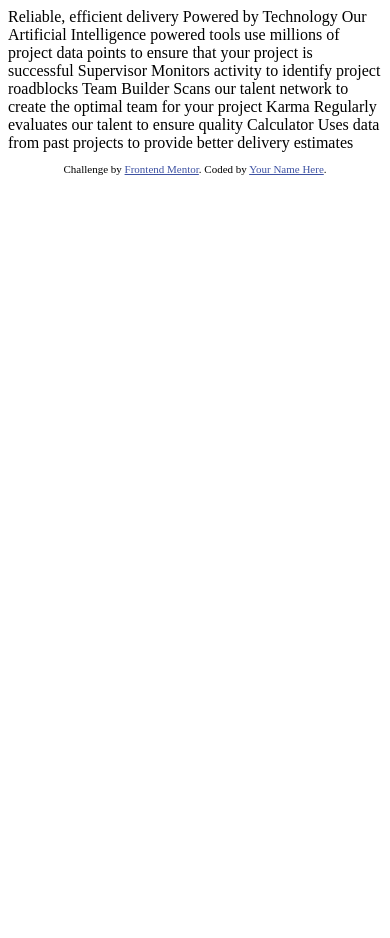
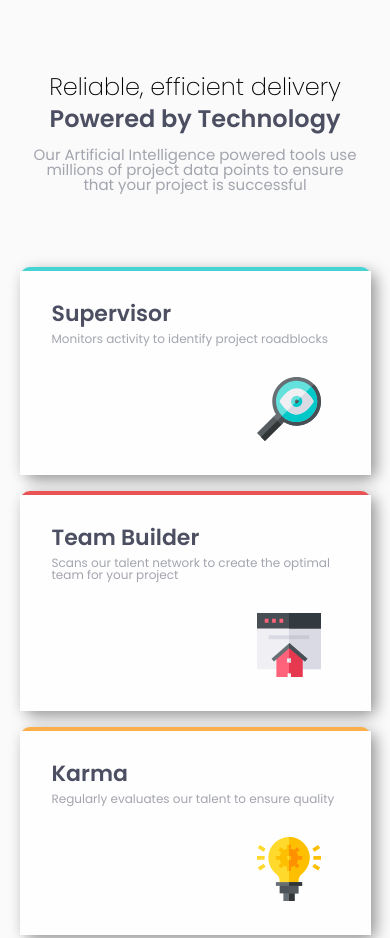
Before and after one commit to KaioJesus/FourCard, a plain HTML site: page assets/index.html in a window 390 px wide. Shown: the top 938 px of the page. Before the commit the page ends 844 px from the top, so only its background shows below. Drawn offline with Linux system fonts and the light colour scheme.

Commit message:
mobile design finished

```diff
--- /dev/null
+++ b/assets/css/reset.css
@@ -0,0 +1,86 @@
+html, body, div, span, applet, object, iframe,
+h1, h2, h3, h4, h5, h6, p, blockquote, pre,
+a, abbr, acronym, address, big, cite, code,
+del, dfn, em, img, ins, kbd, q, s, samp,
+small, strike, strong, sub, sup, tt, var,
+b, u, i, center,
+dl, dt, dd, ol, ul, li,
+fieldset, form, label, legend,
+table, caption, tbody, tfoot, thead, tr, th, td,
+article, aside, canvas, details, embed,
+figure, figcaption, footer, header, hgroup,
+menu, nav, output, ruby, section, summary,
+time, mark, audio, video {
+	margin: 0;
+	padding: 0;
+	border: 0;
+	font-size: 100%;
+	font: inherit;
+	vertical-align: baseline;
+}
+
+article, aside, details, figcaption, figure,
+footer, header, hgroup, menu, nav, section {
+	display: block;
+}
+body {
+	line-height: 1;
+}
+ol, ul {
+	list-style: none;
+}
+blockquote, q {
+	quotes: none;
+}
+blockquote:before, blockquote:after,
+q:before, q:after {
+	content: '';
+	content: none;
+}
+table {
+	border-collapse: collapse;
+	border-spacing: 0;
+}
+
+a {
+	color: inherit;
+	text-decoration: none;
+}
+
+img {
+	width: inherit;
+}
+
+button {
+	font-family: inherit;
+	font-size: inherit;
+	color: inherit;
+	font-weight: inherit;
+	padding: 0;
+	border: none;
+	background-color: unset;
+}
+
+input {
+	border: none;
+	color: inherit;
+	font-size: inherit;
+	font-weight: inherit;
+	font-family: inherit;
+}
+
+textarea {
+	border: none;
+	color: inherit;
+	font-size: inherit;
+	font-weight: inherit;
+	font-family: inherit;
+}
+
+select {
+	border: none;
+	color: inherit;
+	font-size: inherit;
+	font-weight: inherit;
+	font-family: inherit;
+}
--- /dev/null
+++ b/assets/css/style.css
@@ -0,0 +1,88 @@
+body{
+    font-family: 'Poppins';
+    font-size: 15px;
+    background-color: hsl(0, 0%, 98%);
+}
+/* header */
+
+.description{
+    padding: 5em 2em;
+    text-align: center;
+}
+
+.description__title-h2{
+    font-size: 24px;
+    font-weight: 200;
+
+}
+
+.description__title-h1{
+    font-size: 24px;
+    font-weight: 600;
+    margin: 8px 0 16px;
+    color: hsl(234, 12%, 34%);
+
+}
+
+.description__text{
+    font-weight: 400;
+    color: hsl(229, 6%, 66%);
+
+}
+/* seções */
+
+.container-card{
+
+    display: flex;
+    flex-direction: column;
+    align-items: center;
+    justify-content: space-around;
+    gap: 16px;
+
+}
+
+.cards{
+    border-radius: 10px;
+    width: 90%;
+    box-shadow: 5px 5px 15px rgb(150, 149, 149)
+}
+
+.cards:nth-child(1){
+    background-color: hsl(180, 62%, 55%);
+    padding-top: 4px;
+}
+.cards:nth-child(2){
+    background-color: hsl(0, 78%, 62%);
+    padding-top: 4px;
+}
+.cards:nth-child(3){
+    background-color: hsl(34, 97%, 64%);
+    padding-top: 4px;
+}
+.cards:nth-child(4){
+    background-color: hsl(212, 86%, 64%);
+    padding-top: 4px;
+}
+
+.cards__div{
+    padding: 32px;
+    background: rgb(254, 254, 254);
+}
+
+.cards__titulo{
+    font-size: 22px;
+    font-weight: 600;
+    color: hsl(234, 12%, 34%);
+    margin-bottom: 8px;
+}
+
+.cards__text{
+    font-weight: 400;
+    color: hsl(229, 6%, 66%);
+    font-size: 12px;
+}
+
+.cards__img{
+   margin-top: 32px;
+   margin-left: 205px;
+}
--- a/assets/index.html
+++ b/assets/index.html
@@ -1,5 +1,5 @@
 <!DOCTYPE html>
-<html lang="en">
+<html lang="pt-br">
   <head>
     <meta charset="UTF-8">
     <meta name="viewport" content="width=device-width, initial-scale=1.0"> <!-- displays site properly based on user's device -->
@@ -8,38 +8,51 @@
 
     <title>Frontend Mentor | Four card feature section</title>
 
-  <!-- Feel free to remove these styles or customise in your own stylesheet 👍 -->
-  <style>
-    .attribution { font-size: 11px; text-align: center; }
-    .attribution a { color: hsl(228, 45%, 44%); }
-  </style>
+    <link rel="stylesheet" href="css/reset.css">
+    <link rel="stylesheet" href="css/style.css">
+    <link rel="preconnect" href="https://fonts.googleapis.com">
+    <link rel="preconnect" href="https://fonts.gstatic.com" crossorigin>
+    <link href="https://fonts.googleapis.com/css2?family=Poppins:wght@200;400;600&display=swap" rel="stylesheet">
+
   </head>
   <body>
+    <main>
+      <header class="description">
+          <h2 class="description__title-h2">Reliable, efficient delivery </h2>
+          <h1 class="description__title-h1">Powered by Technology</h1>
 
-  Reliable, efficient delivery
-  Powered by Technology
-
-  Our Artificial Intelligence powered tools use millions of project data points
-  to ensure that your project is successful
-
-  Supervisor
-  Monitors activity to identify project roadblocks
-
-  Team Builder
-  Scans our talent network to create the optimal team for your project
-
-  Karma
-  Regularly evaluates our talent to ensure quality
-
-  Calculator
-  Uses data from past projects to provide better delivery estimates
-
-
-  <footer>
-    <p class="attribution">
-      Challenge by <a href="https://www.frontendmentor.io?ref=challenge" target="_blank">Frontend Mentor</a>.
-      Coded by <a href="#">Your Name Here</a>.
-    </p>
-  </footer>
+          <p class="description__text">Our Artificial Intelligence powered tools use millions of project data points to ensure that your project is successful</p>
+      </header>
+      <section class="container-card">
+        <section class="cards">
+          <div class="cards__div">
+            <h3 class="cards__titulo">Supervisor</h3>
+            <p class="cards__text"> Monitors activity to identify project roadblocks</p>
+            <img class="cards__img" src="images/icon-supervisor.svg" alt="Ícone de lupa (supervisão) ">
+          </div>
+        </section>
+        <section class="cards">
+          <div class="cards__div">
+            <h3 class="cards__titulo">Team Builder</h3>
+            <p class="cards__text">Scans our talent network to create the optimal team for your project</p>
+            <img class="cards__img" src="images/icon-team-builder.svg" alt="Ícone de criação">
+          </div>
+        </section>
+        <section class="cards">
+          <div class="cards__div">
+            <h3 class="cards__titulo">Karma</h3>
+            <p class="cards__text"> Regularly evaluates our talent to ensure quality</p>
+            <img class="cards__img" src="images/icon-karma.svg" alt="ícone de lâmpada acendida (ideia) ">
+          </div>
+        </section>
+        <section class="cards">
+          <div class="cards__div">
+            <h3 class="cards__titulo">Calculator</h3>
+            <p class="cards__text">Uses data from past projects to provide better delivery estimates</p>
+            <img class="cards__img" src="images/icon-calculator.svg" alt="Ícone de monitor">
+          </div>
+        </section>
+      </section>
+    </main>
   </body>
 </html>
```
Lines whose indentation alone changed are shown as unchanged.
